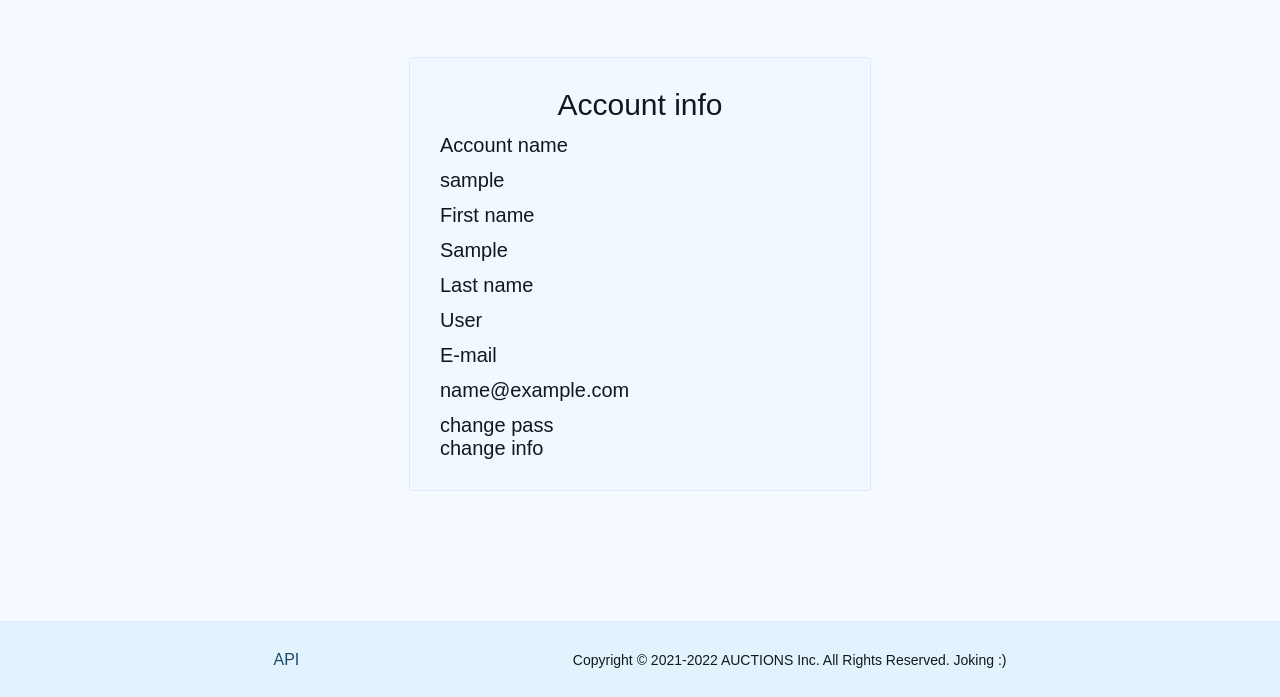
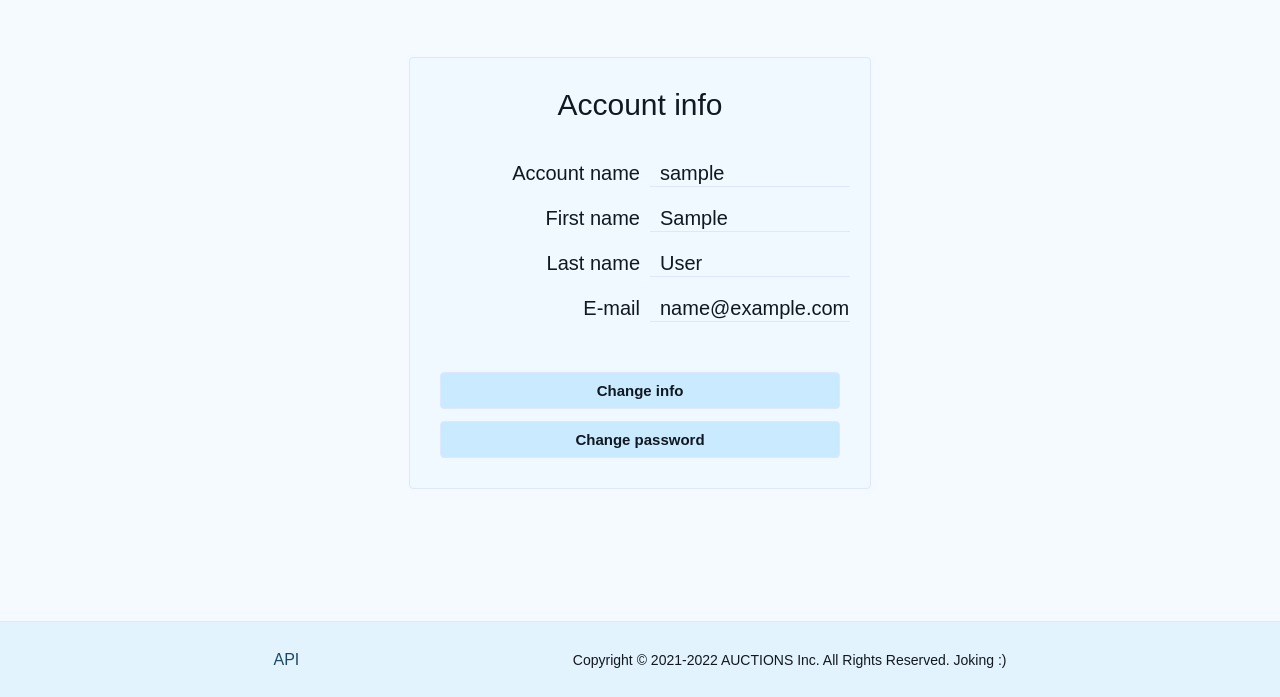
Before and after one commit to DIVIgor/auctions-box, a Django app: page /account/details in a window 1280 px wide. Shown: the part 103-800 px from the top of the page. Run offline with Django 3.2, Linux system fonts and the light colour scheme; the visitor is signed in with stand-in values (Sample User, id 1).

Commit message:
Modified styling for account info.

```diff
--- a/static/auctions/styles.css
+++ b/static/auctions/styles.css
@@ -243,6 +243,7 @@ button {
     margin: 2% 15%;
 }
 .page-title {
+    margin-bottom: 5%;
     font-size: 30px;
     font-weight: 400;
 }
@@ -254,13 +255,26 @@ a {
 .info-grid {
     display: grid;
     width: 100%;
-    grid-auto-columns: 150px, 250px;
+    grid-template-columns: repeat(auto-fill, 200px 200px);
     grid-auto-rows: 35px;
-    /* grid-gap: 10px; */
+    margin-bottom: 10%;
+    grid-gap: 10px;
 }
 .param, .value {
-    /* border-bottom: 1px solid #dfe6ff; */
     margin-bottom: 10px;
+}
+.param {
+    text-align: end;
+}
+.value {
+    padding-left: 10px;
+    border-bottom: 1px solid #dfe6ff;
+}
+.first-btn {
+    margin-bottom: 3%;
+}
+.change-info {
+    font-weight: 400;
 }
 
 
@@ -271,7 +285,7 @@ a {
 
 /* Active listings page */
 .active_listings {
-    margin: 5% 0; /*10%;*/
+    margin-bottom: 5%;
     display: grid;
     grid-template-columns: repeat(auto-fill, minmax(350px, 1fr));
     /* grid-auto-flow: row dense; */
@@ -437,7 +451,7 @@ p.descr {
 
 /* Watchlist page */
 .wlst {
-    margin: 5% 0;
+    margin-bottom: 5%;
     display: grid;
     grid-template-columns: 100%;
     grid-auto-rows: 230px;
@@ -579,7 +593,7 @@ textarea:focus {
 }
 .card-title {
     text-align: center;
-    margin-bottom: 3%;
+    margin-bottom: 10%;
 }
 .form-group {
     margin-bottom: 30px;
--- a/templates/account/user_details.html
+++ b/templates/account/user_details.html
@@ -33,8 +33,16 @@
         </div>
 
         <div class="buttons">
-            <div>change pass</div>
-            <div>change info</div>
+            <div class="first-btn">
+                <a id="gla-btn" href="#">
+                    Change info
+                </a>
+            </div>
+            <div class="second-btn">
+                <a id="gla-btn" href="#">
+                    Change password
+                </a>
+            </div>
         </div>
     </div>
 
--- a/templates/auctions/listing.html
+++ b/templates/auctions/listing.html
@@ -57,7 +57,7 @@
                 <div class="watchlist">
                     <a id="gla-btn" href="{% url 'auctions:watch' cat_slug listing_slug %}">
                         {% if in_watchlist %}
-                            Unatch
+                            Unwatch
                         {% else %}
                             Watch
                         {% endif %}
```
